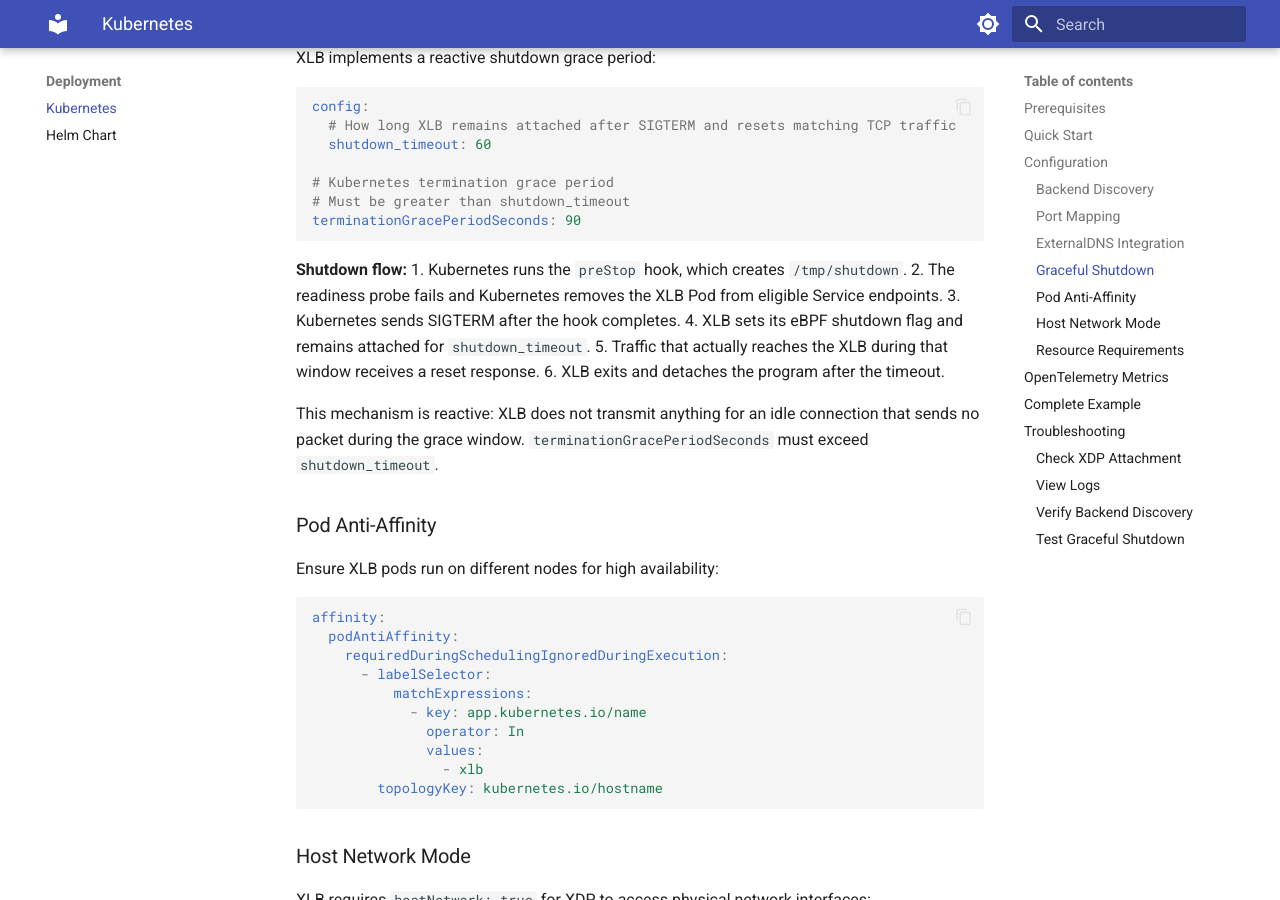
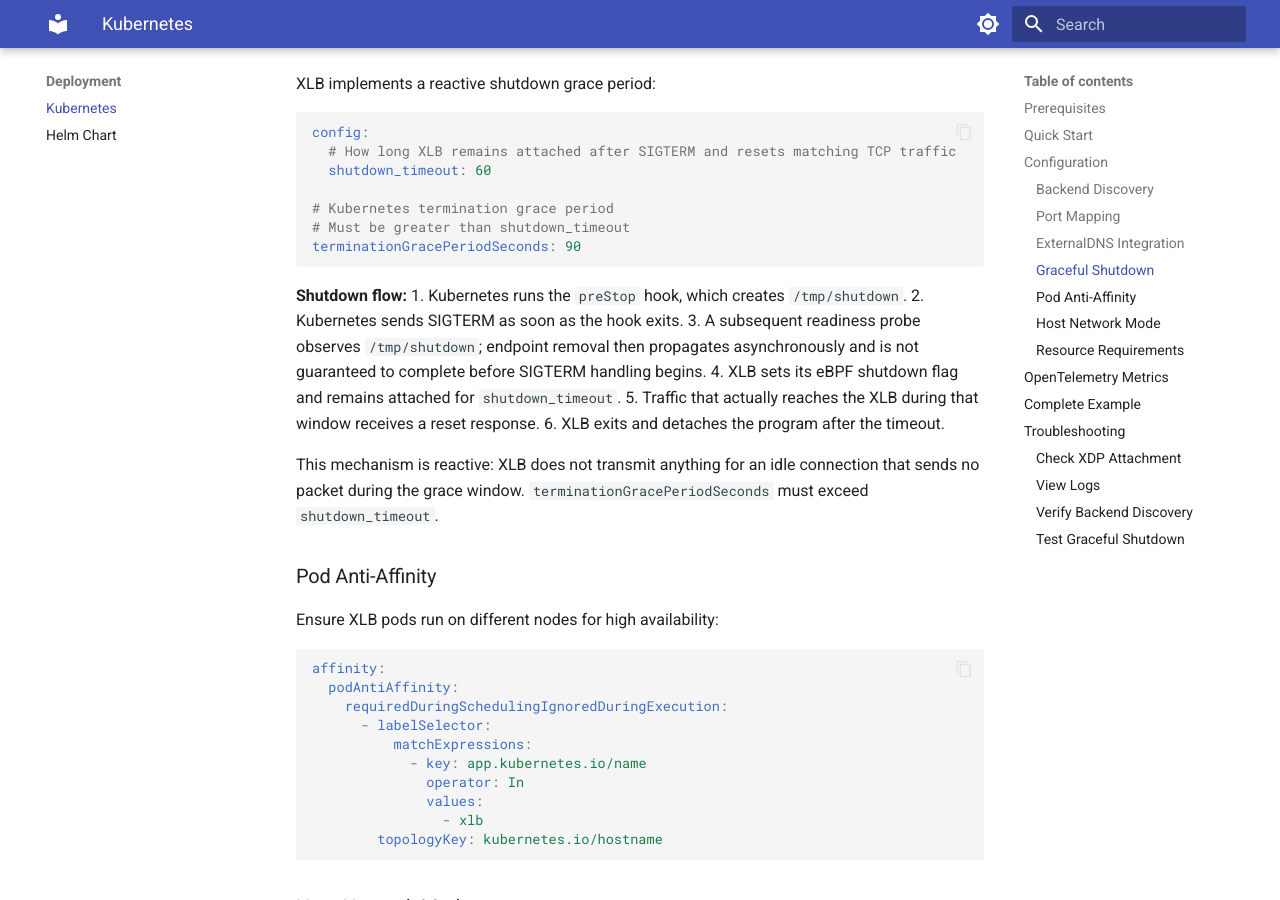
Before and after one commit to bisdreamz/xlb, an MkDocs documentation site: the page built from docs/docs/deployment/kubernetes.md, in a window 1280 px wide and 900 px high, scrolled down 1976 px. Built offline with MkDocs 1.6.1 and Material for MkDocs 9.7.7, drawn with Linux system fonts in a browser that asks for light colours; some of the changed text lies outside the part shown.

Commit message:
Clarify Kubernetes update and shutdown ordering

```diff
--- a/docs/docs/deployment/kubernetes.md
+++ b/docs/docs/deployment/kubernetes.md
@@ -95,8 +96,9 @@
 
 **Shutdown flow:**
 1. Kubernetes runs the `preStop` hook, which creates `/tmp/shutdown`.
-2. The readiness probe fails and Kubernetes removes the XLB Pod from eligible Service endpoints.
-3. Kubernetes sends SIGTERM after the hook completes.
+2. Kubernetes sends SIGTERM as soon as the hook exits.
+3. A subsequent readiness probe observes `/tmp/shutdown`; endpoint removal then propagates
+   asynchronously and is not guaranteed to complete before SIGTERM handling begins.
 4. XLB sets its eBPF shutdown flag and remains attached for `shutdown_timeout`.
 5. Traffic that actually reaches the XLB during that window receives a reset response.
 6. XLB exits and detaches the program after the timeout.
```
Also changed, not shown: other parts of docs/docs/deployment/kubernetes.md (+3 -2 lines), docs/engineering/production-readiness-plan.md (+3 -3 lines), 1 other file.
